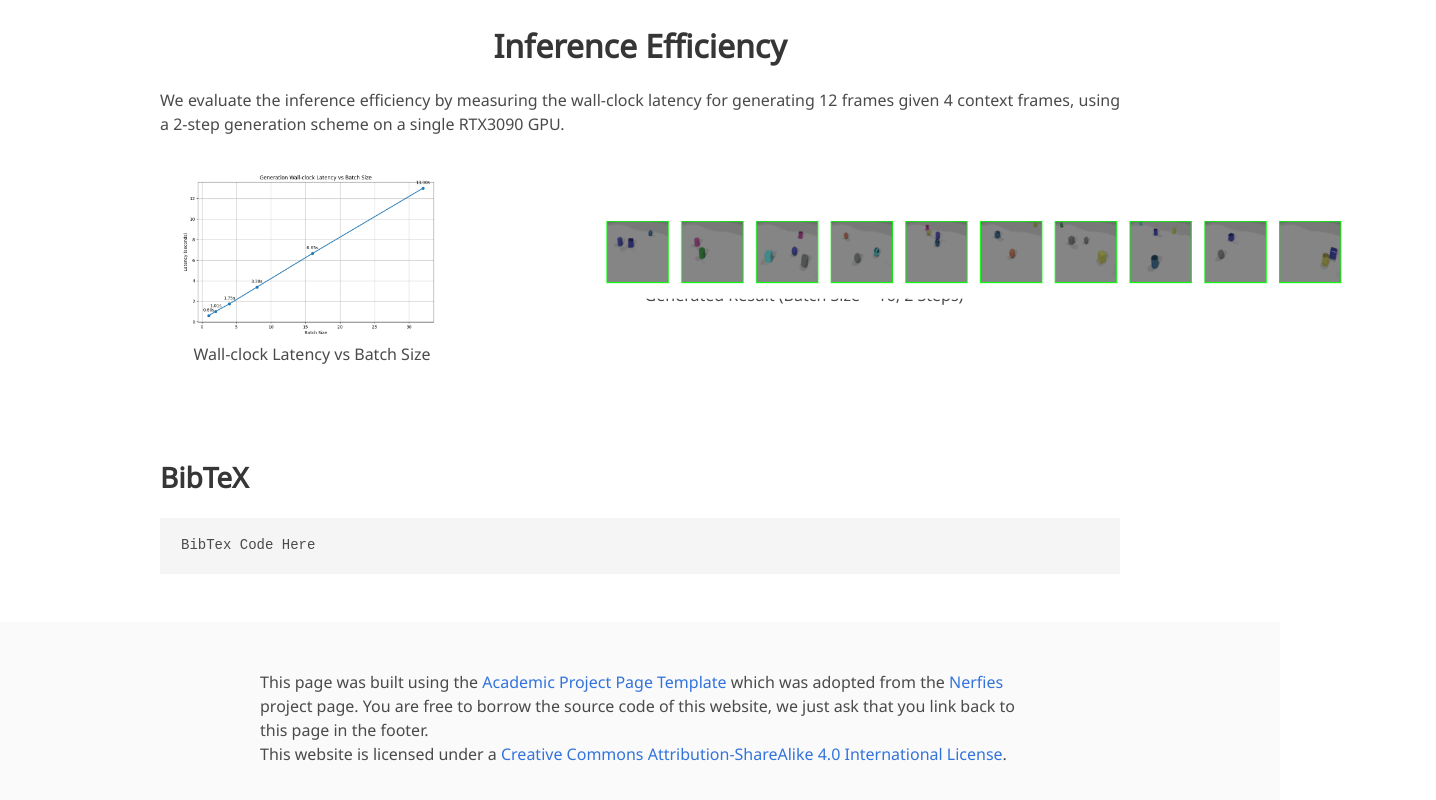
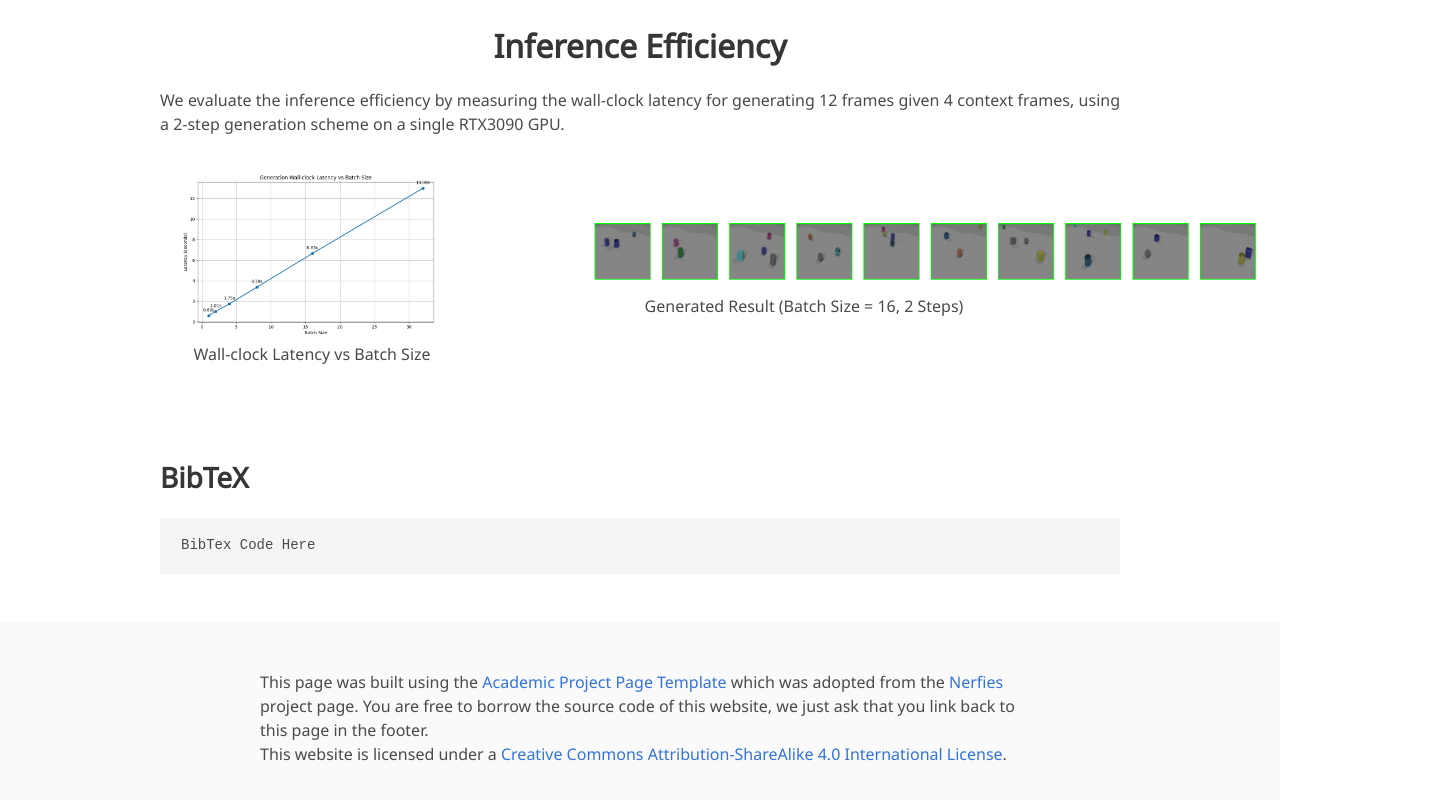
Before and after one commit to NeuralSDE/NeuralSDE.github.io, a plain HTML site: page index.html in a window 1280 px wide. Shown: the part 6276-7076 px from the top of the page, 1436 px wide, since content can reach past the window. Drawn offline with nearby package versions, Linux system fonts and the light colour scheme; some icons are missing; a web font is replaced by a local one.

Commit message:
update layout

```diff
--- a/index.html
+++ b/index.html
@@ -496,7 +496,7 @@
       </div>
       <div class="column is-two-thirds">
         <figure class="image">
-          <img src="static/images/generated_bs_16.gif" alt="Generated sample batch size 16" style="transform: scale(1.5); transform-origin: left;">
+          <img src="static/images/generated_bs_16.gif" alt="Generated sample batch size 16" style="width: 135%; max-width: none;">
           <figcaption class="has-text-centered">Generated Result (Batch Size = 16, 2 Steps)</figcaption>
         </figure>
       </div>
```
